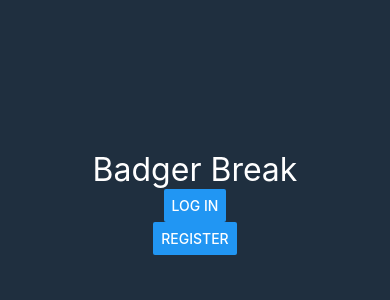
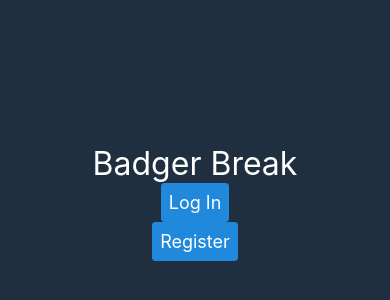
Before and after one commit to shruti2126/BadgerBreak-Frontend, a React Native app: screen / in a window 390 px wide. Shown: the part 220-520 px from the top of the page. Built offline with nearby package versions, Linux system fonts and the light colour scheme.

Commit message:
styling updates

```diff
--- a/App.tsx
+++ b/App.tsx
@@ -1,5 +1,5 @@
 import React, {useState} from 'react';
-import { Button, StyleSheet, Text, View } from 'react-native';
+import {StyleSheet, Text, View } from 'react-native';
 import Login from './Screens/Login';
 import Home from './Screens/Home';
 import CopingCards from './Screens/CopingCards';
@@ -10,19 +10,36 @@ import { createDrawerNavigator } from '@react-navigation/drawer';
 import ViewAssessments from './Screens/ViewAssessments';
 import TakeAssessment from './Screens/TakeAssessment';
 import ViewAssessmentResults from './Screens/ViewAssessmentResults';
+import { ThemeProvider, Button } from 'react-native-elements';
 
 const Stack = createNativeStackNavigator();
 const Drawer = createDrawerNavigator();
 const QuizStack = createNativeStackNavigator();
 
+import getStyling from './Styling/Styling';
+const styles = getStyling();
+
+// https://reactnativeelements.com/docs/customization/#theme
+const theme = {
+  Button: {
+    // https://reactnativeelements.com/docs/button/#buttonstyle
+    buttonStyle: styles.button,
+    // https://reactnativeelements.com/docs/button/#containerstyle
+    containerStyle: styles.buttonContainer
+
+  },
+};
+
 export default function App() {
   return (
+    <ThemeProvider theme = {theme}>
       <NavigationContainer>
         <Stack.Navigator screenOptions={{headerShown: false}}>
           <Stack.Screen name="Log In" component={Login}/>
           <Stack.Screen name="Home" component={MainNavigator}/>
         </Stack.Navigator>
       </NavigationContainer>
+    </ThemeProvider>
   );
 }
 
--- a/Screens/Login.tsx
+++ b/Screens/Login.tsx
@@ -1,12 +1,14 @@
 import React, {useState, useEffect} from 'react'
-import { StyleSheet, Text, View, TextInput, Button} from 'react-native';
+import { StyleSheet, Text, View, TextInput} from 'react-native';
+import { Button } from 'react-native-elements';
 import loginUser from '../Hooks/loginUser'
 import registerUser from '../Hooks/registerUser'
 import setStorageData from '../Hooks/setStorageData'
 import getStorageData from '../Hooks/getStorageData'
 import getQuizes from '../Hooks/getQuizes'
+import getStyling from '../Styling/Styling'
 
-type mode = '' | 'login' | 'register'
+type mode = '' | 'Log In' | 'Register'
 
 const Login = ({ navigation }) => {
 
@@ -27,17 +29,19 @@ const Login = ({ navigation }) => {
 
 	const [status, setStatus] = useState('');
 
+	const styles = getStyling();
+
 	return (
-		<View style={{backgroundColor: '#1f2f3f', flex: 1, alignItems: 'center', justifyContent: 'center'}}>
+		<View style={styles.container}>
 			<Text style={{color: 'white', fontSize: 32}}>Badger Break</Text>
 			{mode === '' &&
 			<>
 				<Button
-					onPress={() => setMode('login')}
-					title="log in"
+					onPress={() => setMode('Log In')}
+					title="Log In"
 				/>
 				<Button
-					onPress={() => setMode('register')}
+					onPress={() => setMode('Register')}
 					title="Register"
 				/>
 			</>
@@ -65,7 +69,7 @@ const Login = ({ navigation }) => {
 				<Button
 					onPress={async () => {
 						try {
-							if (mode === 'login')
+							if (mode === 'Log In')
 								var result = await loginUser(email, password)
 							else
 								var result = await registerUser(email, password)
--- a/Styling/Styling.tsx
+++ b/Styling/Styling.tsx
@@ -1,14 +1,19 @@
 // https://reactnative.dev/docs/layout-props
-
 import { StyleSheet } from "react-native"
 
 export default function getStyling() {
     return StyleSheet.create({
+        button: {
+        },
+        buttonContainer: {
+        },
         container: {
+            alignItems: 'center',
+            alignContent: 'center',
             backgroundColor: '#1f2f3f',
             flex: 1,
-            justifyContent: 'flex-start',
-            alignItems: 'center'
+            flexDirection: "column",
+            justifyContent: 'center'
         },
         h1: {
             color: 'white',
```
Lines whose indentation alone changed are shown as unchanged.
